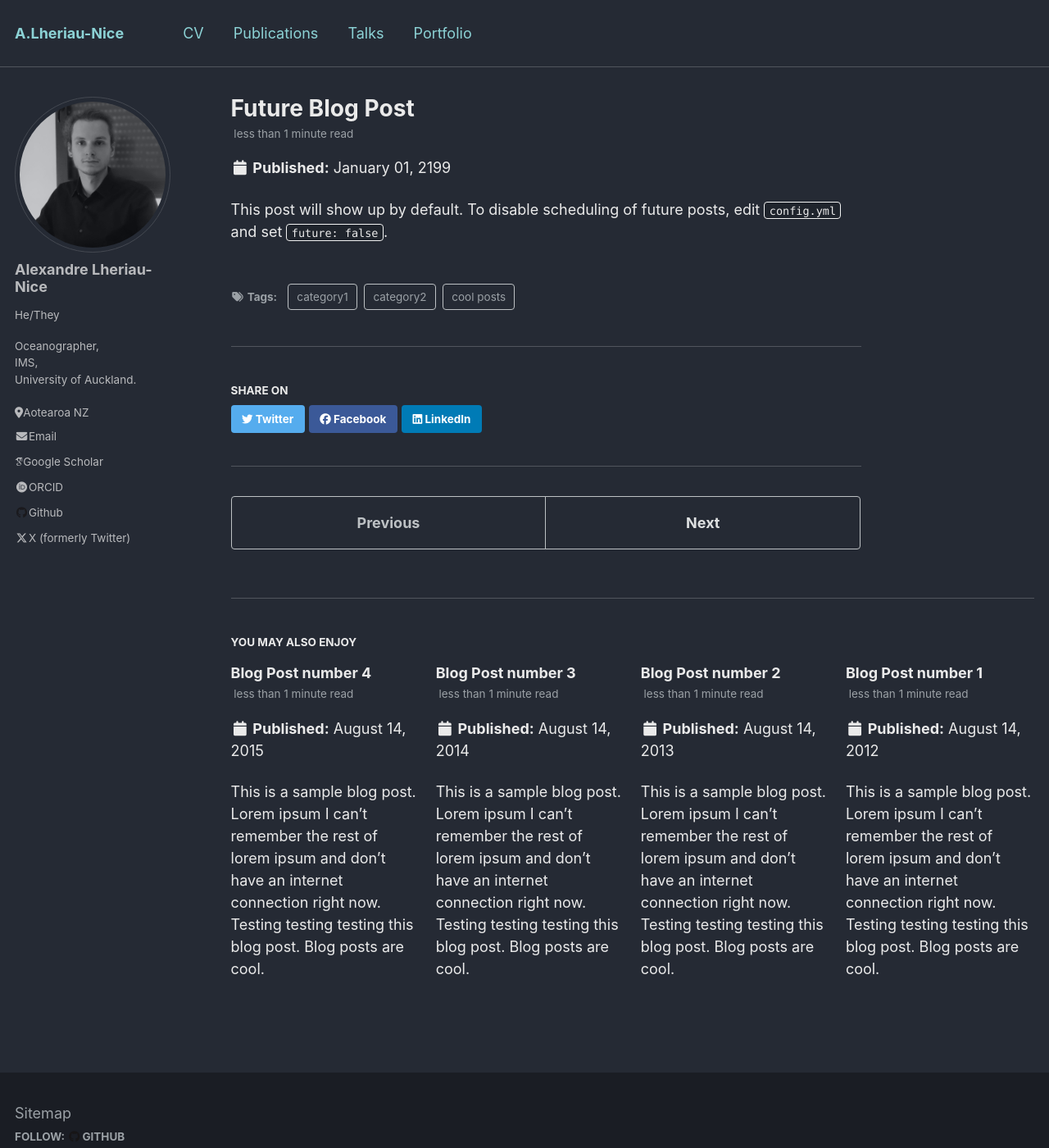
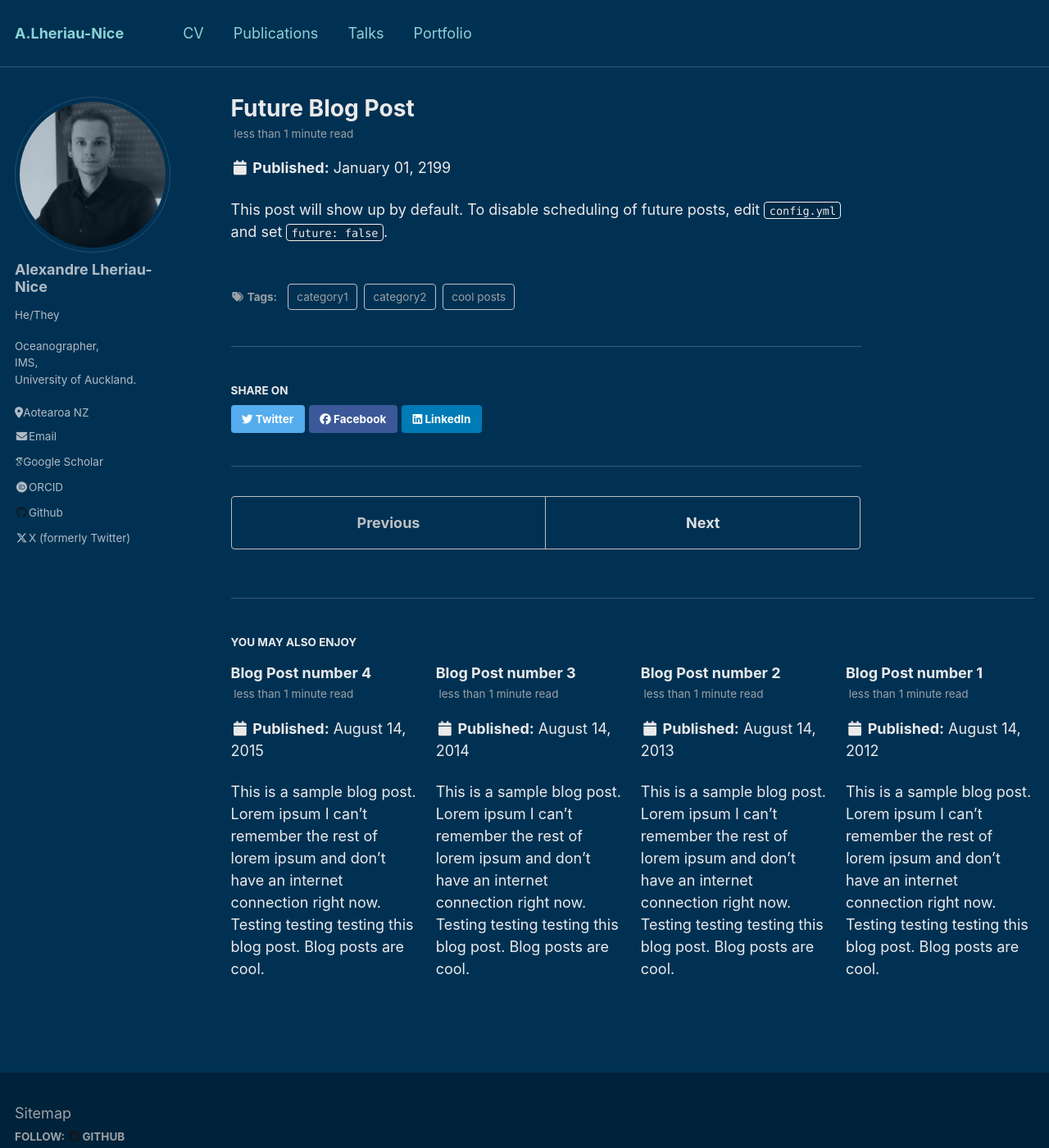
Before and after one commit to AlxLhrNc/AlxLhrNc.github.io, a Jekyll site: the page built from _posts/2199-01-01-future-post.md, in a window 1280 px wide and 1400 px high. Shown: the whole window at 82% size. Built offline with Jekyll 4.4.1, drawn with Linux system fonts in a browser that asks for light colours; some web fonts are replaced.

Commit message:
Update _variables.scss

```diff
--- a/_sass/_variables.scss
+++ b/_sass/_variables.scss
@@ -53,8 +53,8 @@ $darker-gray                : mix(#000, $gray, 60%);
 $light-gray                 : mix(#fff, $gray, 50%);
 $lighter-gray               : mix(#fff, $gray, 90%);
 
-$body-color                 : #252a34;
-$background-color           : #252a34;
+$body-color                 : #003153;
+$background-color           : #003153;
 $code-background-color      : mix(#000, $background-color, 15%);
 $code-background-color-dark : mix(#000, $background-color, 20%);
 $text-color                 : #eaeaea;
```
